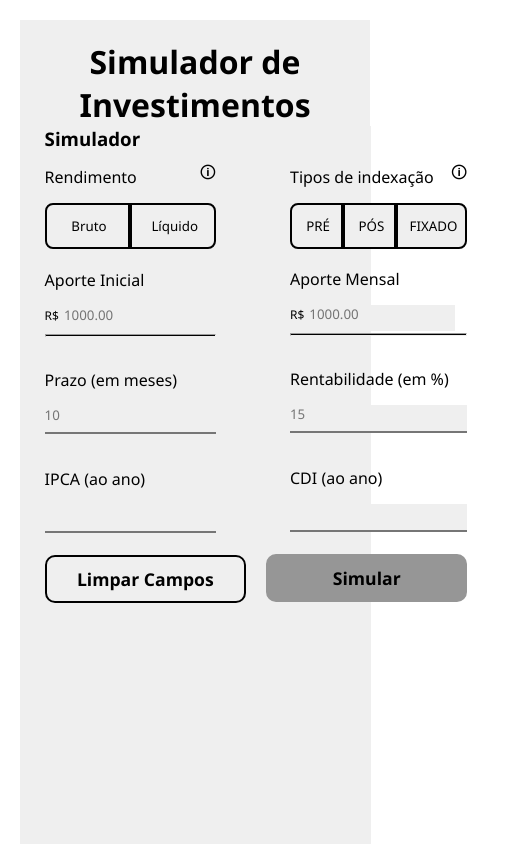
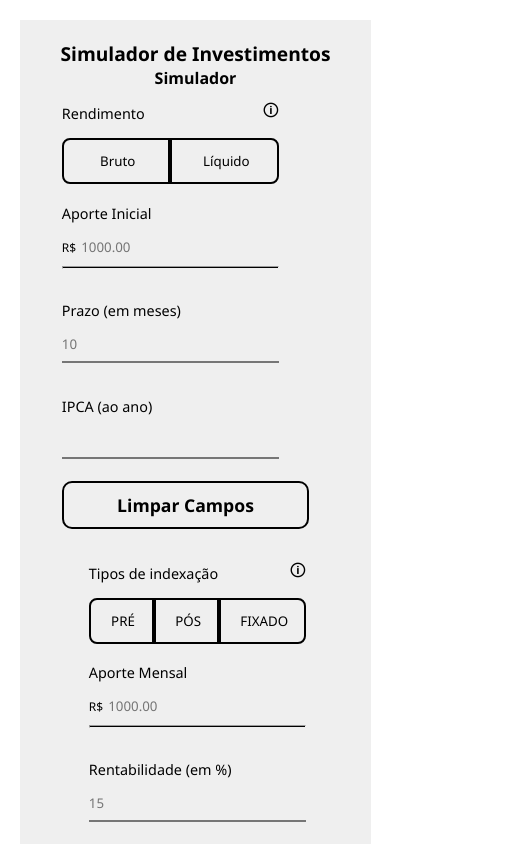
Before and after one commit to nicolasmmachado/desafio-EQI, a website: page src/index.html in a window 390 px wide. Both pictures are taken after a click on the button "Limpar Campos". Shown: the top 844 px of the page, 512 px wide, since content can reach past the window. Drawn offline with Linux system fonts and the light colour scheme; no server answers.

Commit message:
Final project

```diff
--- a/src/css/style.css
+++ b/src/css/style.css
@@ -27,23 +27,24 @@ header{
 .container {
     display: flex;
     align-items: center;
-    flex-wrap:wrap;
     min-width: 90%;
     background-color: var(--secondary-color);
     margin: 0 20px;
 }
-
-
 
 .simulator{
     display: flex;
     flex-direction: column;
     flex: 1;
     min-width: 492px;
+    max-width: 620px;
 }
 
-.simulator h3{
-    margin-left: 5%;
+.simulator-title{
+    display: flex;
+    align-items: center;
+    justify-content: flex-start;
+    margin: 0 20px;
 }
 
 .simulator label{
@@ -97,8 +98,6 @@ header{
 }
 
 span{
-    visibility:visible;
-    margin-right: 0px;
     color: #fff;
 }
 
@@ -227,7 +226,6 @@ hr{
 
 p.warning, .warning {
     color:#d34848;
-    visibility:visible;
 }
 
 hr.warning{
@@ -243,7 +241,6 @@ hr.warning{
     flex-direction: column;
     flex-wrap: nowrap;
     flex:2;
-    min-width: 60%;
     padding-right: 10px;
     min-height: 512px;
 }
@@ -253,6 +250,7 @@ hr.warning{
     flex-direction: column;
     align-items: center;
     justify-content: center;
+    max-width: 850px;
 }
 
 .results-title{
@@ -286,9 +284,50 @@ hr.warning{
     color: #4fa043;
 }
 
+/*Mobile CSS*/
 
+@media (max-width: 1000px){
+    .container {
+        flex-direction: column;
+        margin-bottom: 20px;
+    }
+}
 
+@media (max-width: 540px){
+    header{
+        margin: 20 0 0 0;
+        min-width: 90%;
+    }
+    h1{
+        font-size: 1.2rem;
+        display:flex;
+        align-items: center;
+        justify-content: center;
+    }
+    h3{
+        font-size: 1rem;
+    }
+    label{
+        font-size:.9rem;
+    }
+    .simulator{
+        min-width: 300px;
+        min-height: 0px;
+    }
+    .simulator-title{
+        align-items: center;
+        justify-content: center;
 
+    }
+    .simulator-info{
+        flex-direction: column;
+        align-items: center;
+    }
+    .results-title{
+        justify-content: center;
+        align-items: center;
+    }
+}
 
 
 
--- a/src/index.html
+++ b/src/index.html
@@ -13,7 +13,7 @@
     </header>
     <main class="container">
         <div class="simulator">
-            <h3>Simulador</h3>
+            <h3 class="simulator-title">Simulador</h3>
             <div class="simulator-info">
                 <div class="income">
                     <div class="income-info">
@@ -27,10 +27,10 @@
                         <label for="income-input">Aporte Inicial</label>
                         <div><p>R$</p><input  type="text" name="income-input" class="income-input" placeholder="1000.00"></div>
                         <hr>
-                        <p class="hide">Aporte deve ser números</p>
+                        <p class="hide warning">Aporte deve ser números</p>
                         <label for="income-time">Prazo (em meses)</label>
                         <input type="text" name="income-time" class="income-time" placeholder="10">
-                        <p class="hide">Prazo deve ser números</p>
+                        <p class="hide warning">Prazo deve ser números</p>
                         <label for="income-ipca">IPCA (ao ano)</label>
                         <input type="text" name="income-ipca" class="income-ipca" readonly>
                     </div>
@@ -49,10 +49,10 @@
                         <label for="contribution-input">Aporte Mensal</label>
                         <div><p>R$</p><input type="text" name="contribution-input" class="contribution-input" placeholder="1000.00"></div>
                         <hr>
-                        <p class="hide">Aporte deve ser números</p>
+                        <p class="hide warning">Aporte deve ser números</p>
                         <label for="contribution-profitability">Rentabilidade (em %)</label>
                         <input type="text" name="contribution-profitability" class="contribution-profitability" placeholder="15">
-                        <p class="hide">Rentabilidade deve ser números</p>
+                        <p class="hide warning">Rentabilidade deve ser números</p>
                         <label for="contribution-cdi">CDI (ao ano)</label>
                         <input type="text" name="contribution-cdi" class="contribution-cdi" readonly>
                     </div>
--- a/src/js/script.js
+++ b/src/js/script.js
@@ -5,11 +5,6 @@ async function loadPage() {
     let loadPageJson = await loadPage.json();
     document.querySelector(".income-ipca").value = `${loadPageJson[1].valor}%`;
     document.querySelector(".contribution-cdi").value = `${loadPageJson[0].valor}%`;
-    let loadSimulation = await fetch("http://localhost:3000/simulacoes?tipoIndexacao=pre&tipoRendimento=bruto", {
-        method: "GET"
-    });
-    let loadSimulationJson = await loadSimulation.json();
-    console.log(loadSimulationJson);
 }
 
 loadPage();
@@ -56,14 +51,12 @@ incomeInput.addEventListener("keyup", () => {
         label[1].classList.add("warning");
         hr[0].classList.add("warning");
         hide[2].classList.remove("hide");
-        hide[2].classList.add("warning");
     }
     else{
         incomeInput.previousSibling.classList.remove("warning");
         label[1].classList.remove("warning");
         hr[0].classList.remove("warning");
         hide[2].classList.add("hide");
-        hide[2].classList.remove("warning");
     }
 });
 
@@ -73,12 +66,10 @@ incomeTime.addEventListener("keyup", () => {
     if(isNaN(testNum)) {
         label[2].classList.add("warning");
         hide[3].classList.remove("hide");
-        hide[3].classList.add("warning");
     }
     else{
         label[2].classList.remove("warning");
         hide[3].classList.add("hide");
-        hide[3].classList.remove("warning");
     }
 });
 
@@ -124,14 +115,12 @@ contributionInput.addEventListener("keyup", () => {
         label[5].classList.add("warning");
         hr[1].classList.add("warning");
         hide[7].classList.remove("hide");
-        hide[7].classList.add("warning");
     }
     else{
         contributionInput.previousSibling.classList.remove("warning");
         label[5].classList.remove("warning");
         hr[1].classList.remove("warning");
         hide[7].classList.add("hide");
-        hide[7].classList.remove("warning");
     }
 });
 
@@ -141,12 +130,10 @@ contributionProf.addEventListener("keyup", () => {
     if(isNaN(testNum)) {
         label[6].classList.add("warning");
         hide[8].classList.remove("hide");
-        hide[8].classList.add("warning");
     }
     else{
         label[6].classList.remove("warning");
         hide[8].classList.add("hide");
-        hide[8].classList.remove("warning");
     }
 });
 
@@ -155,8 +142,20 @@ document.querySelector(".clear-btn").addEventListener("click", () => {
     incomeTime.value = "";
     contributionInput.value = "";
     contributionProf.value = "";
+    incomeInput.previousSibling.classList.remove("warning");
+    label[1].classList.remove("warning");
+    hr[0].classList.remove("warning");
+    hide[2].classList.add("hide");
     brute.classList.remove("checked");
     liquid.classList.remove("checked");
+    contributionInput.previousSibling.classList.remove("warning");
+    label[5].classList.remove("warning");
+    hr[1].classList.remove("warning");
+    hide[7].classList.add("hide");
+    label[6].classList.remove("warning");
+    hide[8].classList.add("hide");
+    label[2].classList.remove("warning");
+    hide[3].classList.add("hide");
     pre.classList.remove("checked");
     pos.classList.remove("checked");
     fixed.classList.remove("checked");
--- a/src/js/script.ts
+++ /dev/null
@@ -1,4 +0,0 @@
-async function loadSimulation() {
-    let teste = await fetch("http://localhost:3000");
-    let testeJson = await teste.json();
-}
```
